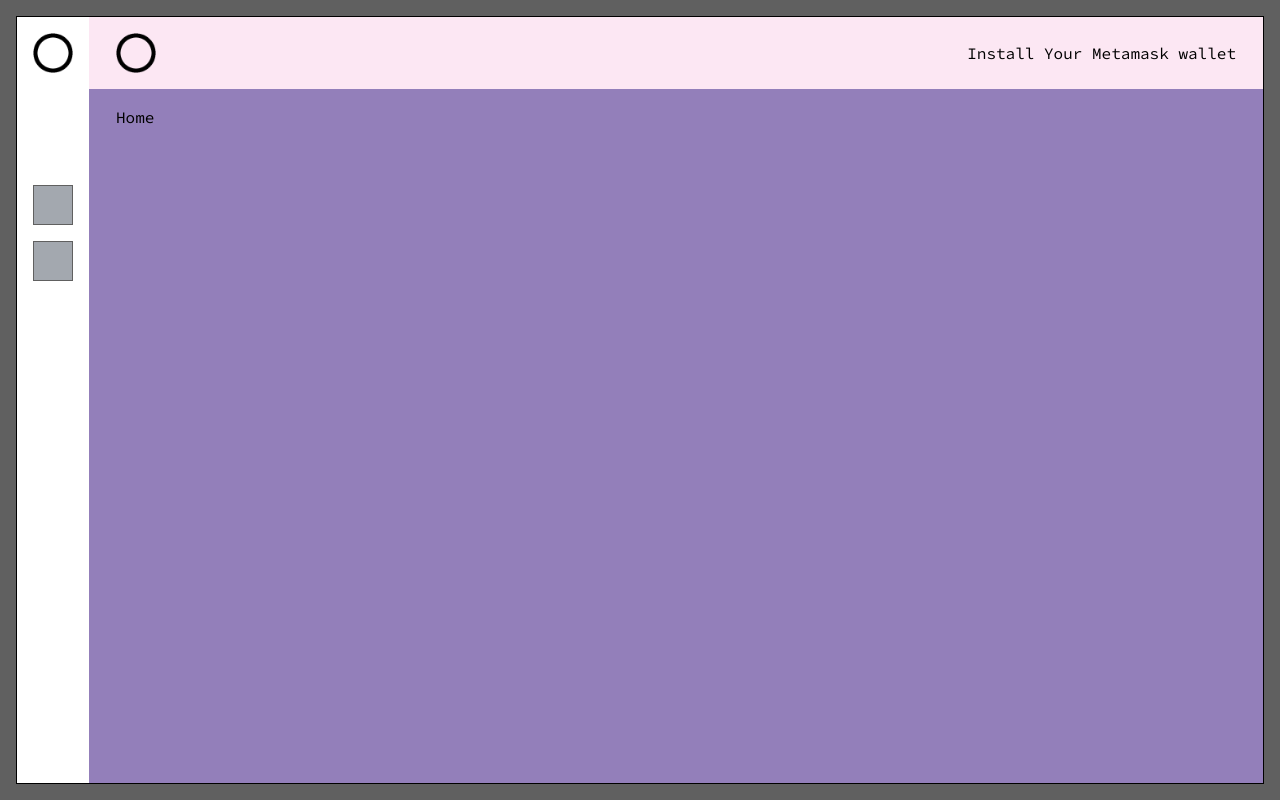
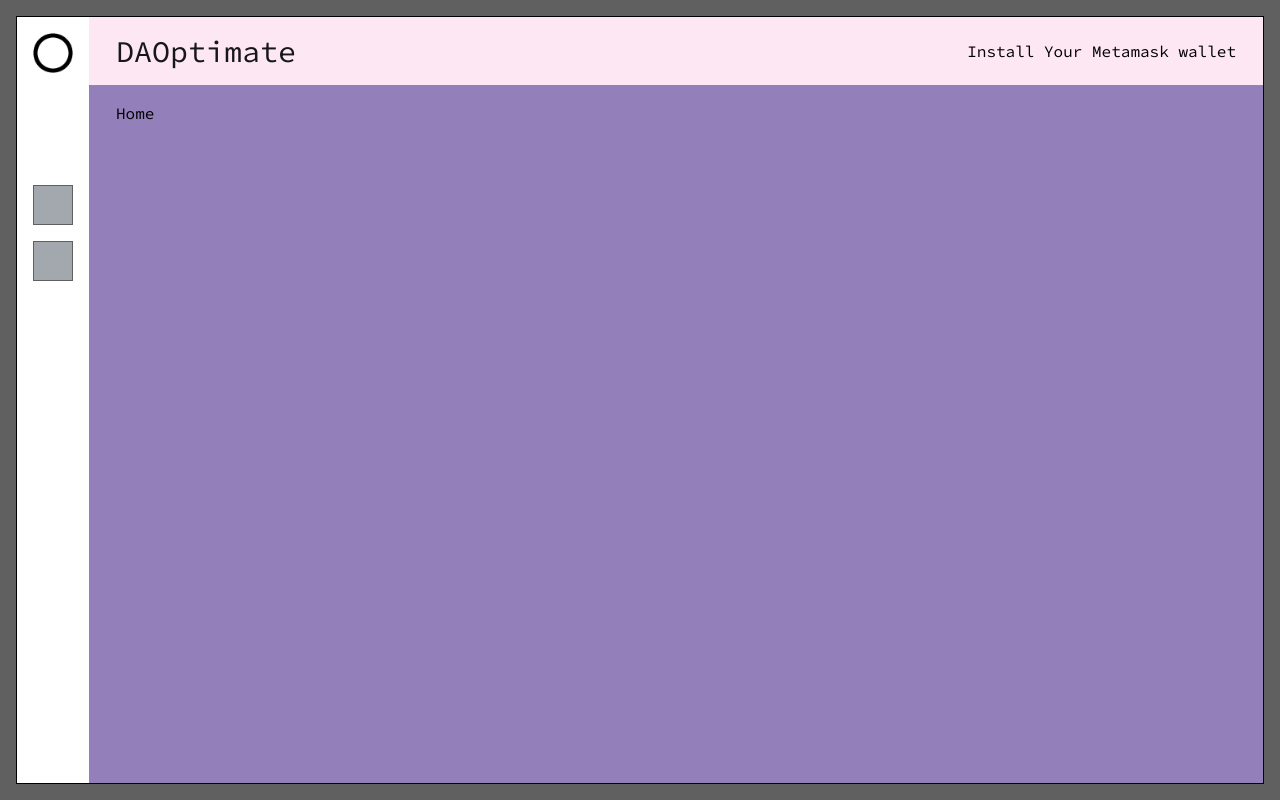
Before and after one commit to DAOptimate/LandingPage, a React (Vite) app: page / in a window 1280 px wide. Built offline with nearby package versions, Linux system fonts and the light colour scheme.

Commit message:
refactored header to use renamed component

```diff
--- a/src/modules/core/components/organism/Header.tsx
+++ b/src/modules/core/components/organism/Header.tsx
@@ -1,11 +1,11 @@
 import HeaderContainer from '../atom/HeaderContainer';
-import Logo from '../atom/Logo';
+import SiteTitle from '../atom/SiteTitle';
 import LoginButton from '../atom/LoginButton';
 
 function Header() {
   return (
     <HeaderContainer>
-      <Logo />
+      <SiteTitle />
       <LoginButton />
     </HeaderContainer>
   );
```
